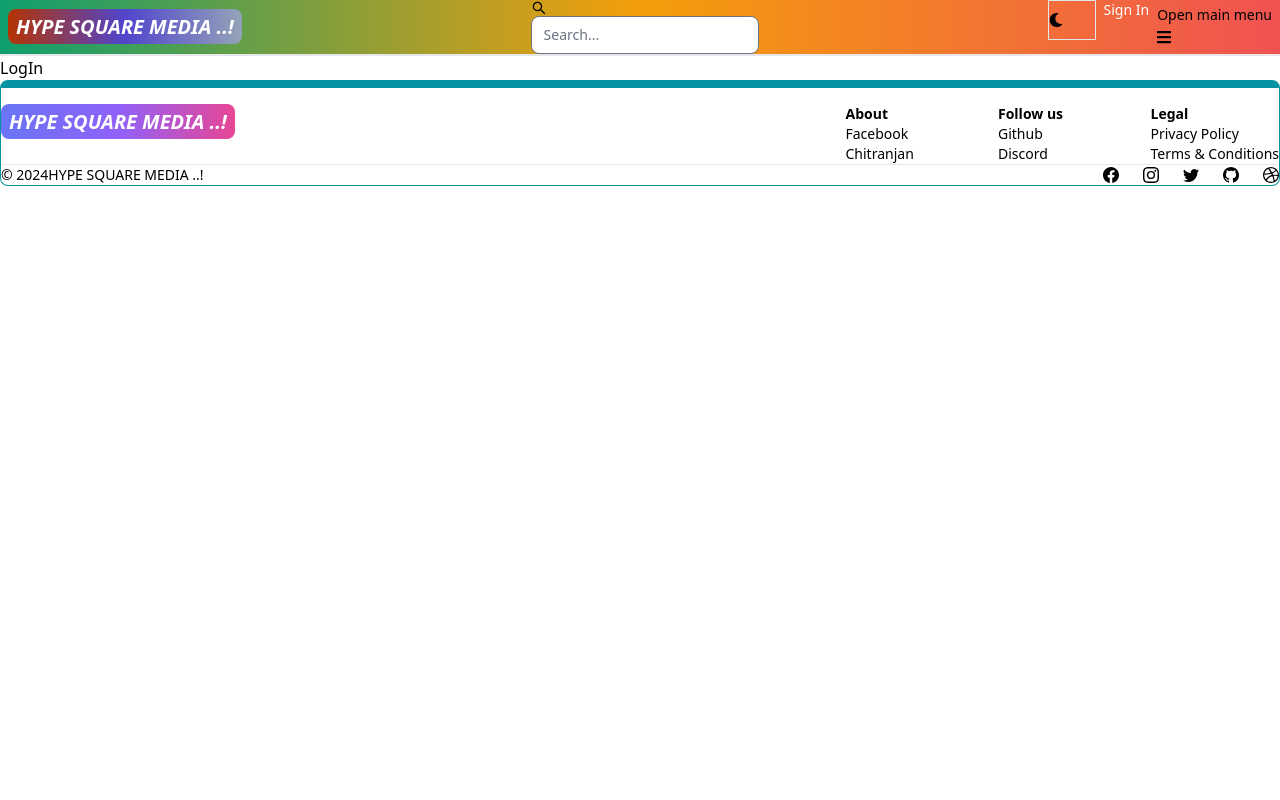
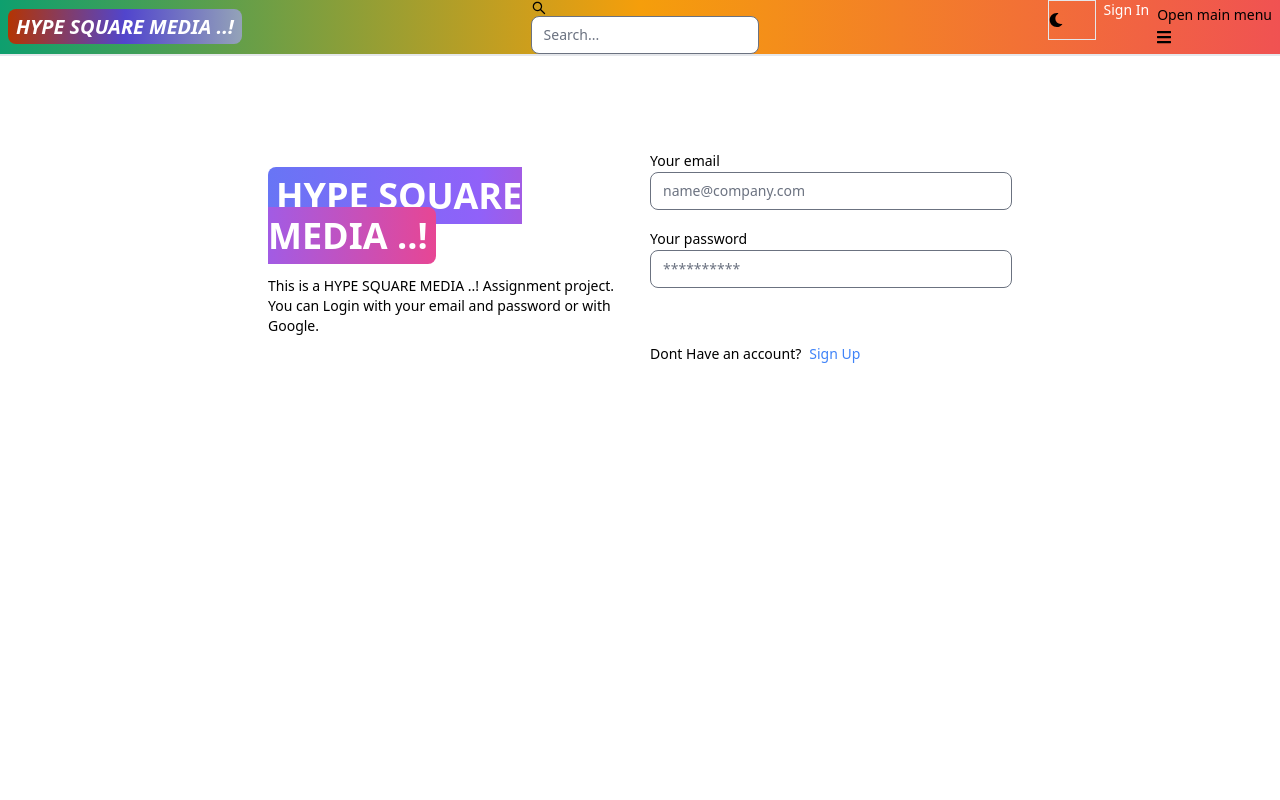
Before and after one commit to Chitranjan046/HYPE-SQUARE-MEDIA-assignment, a React (Vite) app in the folder client/: page /log-in in a window 1280 px wide. Shown: the top 800 px of the page. Built offline with nearby package versions, Linux system fonts and the light colour scheme.

Commit message:
Done login functionality

```diff
--- a/client/src/components/Footer.jsx
+++ b/client/src/components/Footer.jsx
@@ -3,7 +3,7 @@
 import { BsFacebook, BsInstagram, BsTwitter, BsGithub, BsDribbble } from 'react-icons/bs';
 export default function FooterCom() {
   return (
-    <Footer container className='border border-t-8 border-teal-500'>
+    <Footer container className='border border-t-8 bg-gradient-to-bl from-teal-300 via-pink-300 to-blue-300'>
       <div className='w-full max-w-7xl mx-auto'>
         <div className='grid w-full justify-between sm:flex md:grid-cols-1'>
           <div className='mt-5'>
@@ -11,7 +11,7 @@
               to='/'
               className='self-center whitespace-nowrap text-lg sm:text-xl font-semibold dark:text-white'
             >
-              <span className='px-2 py-1 bg-gradient-to-r from-indigo-500 via-purple-500 to-pink-500 rounded-lg text-white'>
+              <span className='font-impact text-shadow-lg leading-normal tracking-wider'>
                 <i>HYPE SQUARE MEDIA ..!</i>
               </span>
 
--- a/client/src/pages/LogIn.jsx
+++ b/client/src/pages/LogIn.jsx
@@ -1,5 +1,108 @@
+import { Alert, Button, Label, Spinner, TextInput } from 'flowbite-react';
+import { useState } from 'react';
+import { Link, useNavigate } from 'react-router-dom';
+
 export default function LogIn() {
+
+  const [formData, setFormData] = useState({});
+  const [errorMessage, setErrorMessage] = useState(null);
+  const [loading, setLoading] = useState(false);
+  const navigate = useNavigate();
+  const handleChange = (e) => {
+    setFormData({ ...formData, [e.target.id]: e.target.value.trim() });
+  };
+  const handleSubmit = async (e) => {
+    e.preventDefault();
+    if (!formData.email || !formData.password) {
+      return setErrorMessage('Please fill out all fields.');
+    }
+    try {
+      setLoading(true);
+      setErrorMessage(null);
+      const res = await fetch('/api/auth/signin', {
+        method: 'POST',
+        headers: { 'Content-Type': 'application/json' },
+        body: JSON.stringify(formData),
+      });
+      const data = await res.json();
+      if (data.success === false) {
+        return setErrorMessage(data.message);
+      }
+      setLoading(false);
+      if (res.ok) {
+        navigate('/');
+      }
+    } catch (error) {
+      setErrorMessage(error.message);
+      setLoading(false);
+    }
+  };
   return (
-    <div>LogIn</div>
-  )
+    <div className='min-h-screen mt-20'>
+      <div className='flex p-3 max-w-3xl mx-auto flex-col md:flex-row md:items-center gap-5'>
+        {/* left */}
+        <div className='flex-1'>
+          <Link to='/' className='font-bold dark:text-white text-4xl'>
+            <span className='px-2 py-1 bg-gradient-to-r from-indigo-500 via-purple-500 to-pink-500 rounded-lg text-white'>
+            HYPE SQUARE MEDIA ..!
+            </span>
+
+          </Link>
+          <p className='text-sm mt-5'>
+          This is a HYPE SQUARE MEDIA ..! Assignment project. You can Login with your email and password
+            or with Google.
+          </p>
+        </div>
+        {/* right */}
+
+        <div className='flex-1'>
+          <form className='flex flex-col gap-4' onSubmit={handleSubmit}>
+            <div>
+              <Label value='Your email' />
+              <TextInput
+                type='email'
+                placeholder='name@company.com'
+                id='email'
+                onChange={handleChange}
+              />
+            </div>
+            <div>
+              <Label value='Your password' />
+              <TextInput
+                type='password'
+                placeholder='**********'
+                id='password'
+                onChange={handleChange}
+              />
+            </div>
+            <Button
+              gradientDuoTone='purpleToPink'
+              type='submit'
+              disabled={loading}
+            >
+              {loading ? (
+                <>
+                  <Spinner size='sm' />
+                  <span className='pl-3'>Loading...</span>
+                </>
+              ) : (
+                'Log In'
+              )}
+            </Button>
+          </form>
+          <div className='flex gap-2 text-sm mt-5'>
+            <span>Dont Have an account?</span>
+            <Link to='/sign-up' className='text-blue-500'>
+              Sign Up
+            </Link>
+          </div>
+          {errorMessage && (
+            <Alert className='mt-5' color='failure'>
+              {errorMessage}
+            </Alert>
+          )}
+        </div>
+      </div>
+    </div>
+  );
 }
```
